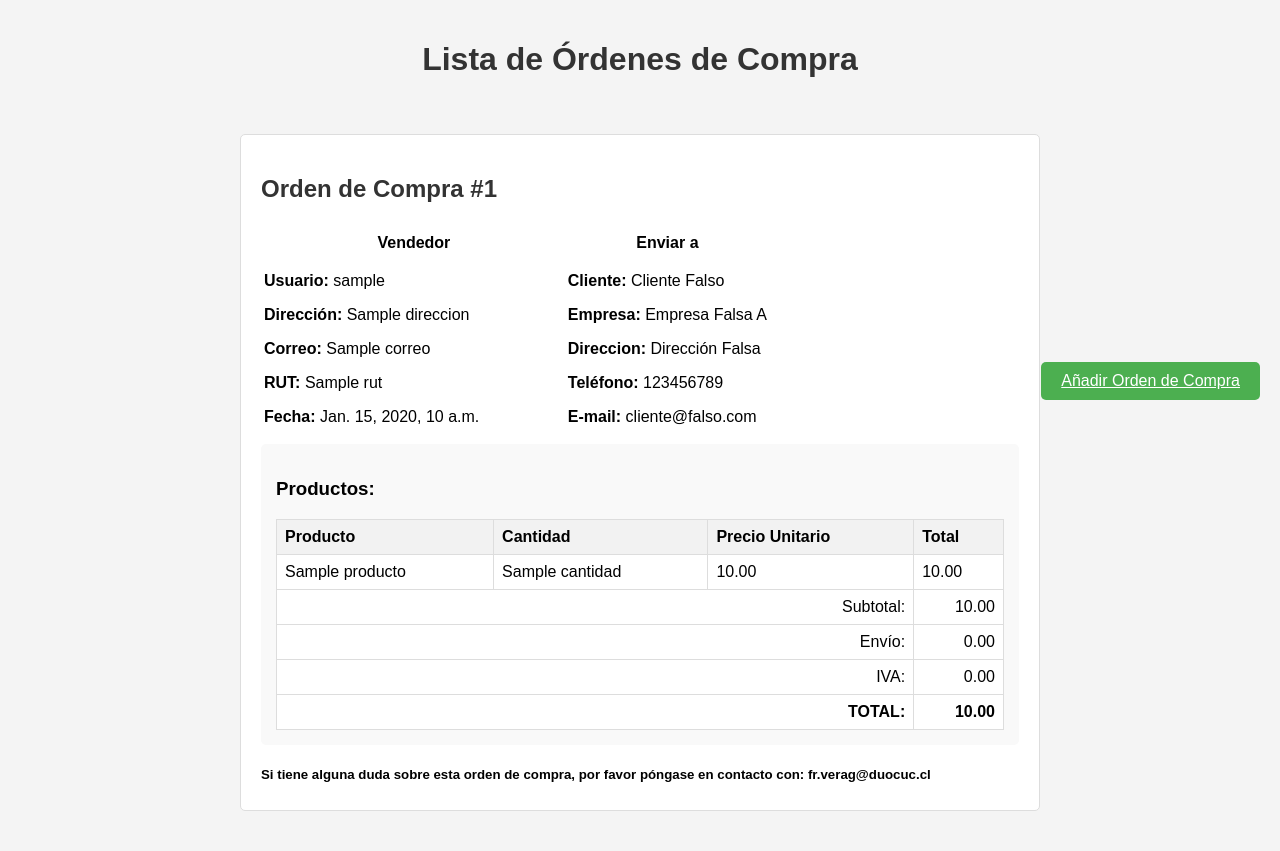
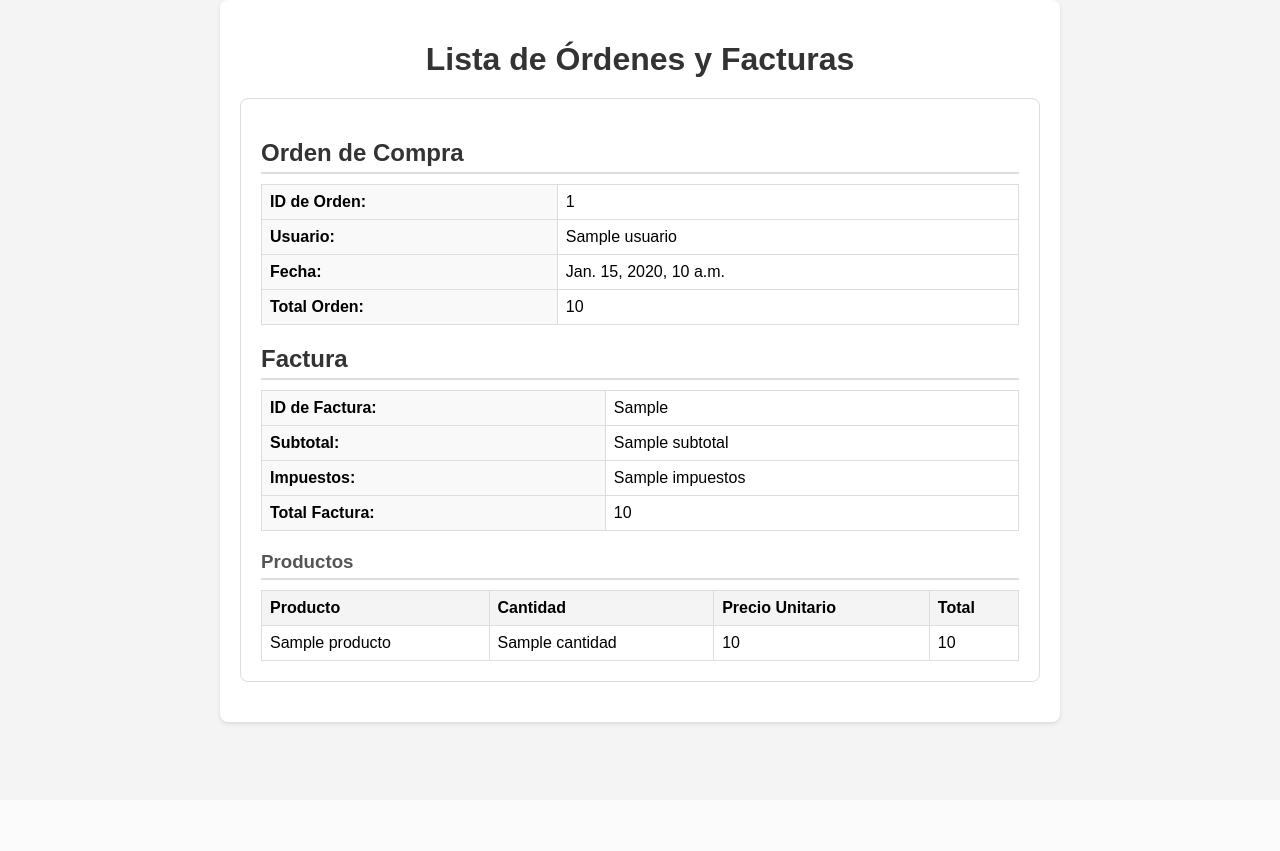
Before and after one commit to dngz/LimpioMarket, a Django app: template LimpioMarket/webMarket/templates/lista.html in a window 1280 px wide. After the commit the page ends 726 px from the top, so only its background shows below. Run offline with Django 5.2, Linux system fonts and the light colour scheme; the template is opened without the code that fills it: most values are stand-ins (such as "Sample title", 1, 10 or a date in 2020).

Commit message:
models, views, lista html, lista css modificadas

```diff
--- a/LimpioMarket/webMarket/static/css/lista.css
+++ b/LimpioMarket/webMarket/static/css/lista.css
@@ -9,6 +9,9 @@ body {
     max-width: 800px;
     margin: 0 auto;
     padding: 20px;
+    background-color: #fff;
+    border-radius: 8px;
+    box-shadow: 0 2px 4px rgba(0, 0, 0, 0.1);
 }
 
 h1 {
@@ -20,7 +23,7 @@ h1 {
 .orden {
     background-color: #fff;
     border: 1px solid #ddd;
-    border-radius: 5px;
+    border-radius: 8px;
     padding: 20px;
     margin-bottom: 20px;
 }
@@ -28,64 +31,53 @@ h1 {
 .orden h2 {
     color: #333;
     margin-bottom: 10px;
+    border-bottom: 2px solid #ddd;
+    padding-bottom: 5px;
 }
 
-.orden p {
-    margin-bottom: 5px;
+.orden .info-container {
+    margin-bottom: 15px;
 }
 
-.orden .productos-container {
-    background-color: #f9f9f9;
-    padding: 15px;
-    border-radius: 5px;
-    margin-top: 10px;
-}
-
-.orden .productos-container table {
+.orden .info-container table {
     width: 100%;
     border-collapse: collapse;
 }
 
-.orden .productos-container table th,
-.orden .productos-container table td {
+.orden .info-container table td {
+    padding: 8px;
     border: 1px solid #ddd;
-    padding: 8px;
     text-align: left;
 }
 
-.orden .productos-container table th {
-    background-color: #f2f2f2;
+.orden .info-container table td:first-child {
+    font-weight: bold;
+    background-color: #f9f9f9;
 }
 
-.orden .productos-container table td {
-    background-color: #fff;
+.productos-container {
+    margin-top: 20px;
 }
 
-.orden .productos-container .total-container {
-    margin-top: 10px;
-    text-align: right;
+.productos-container h3 {
+    color: #555;
+    margin-bottom: 10px;
+    border-bottom: 2px solid #ddd;
+    padding-bottom: 5px;
 }
 
-.orden .productos-container .total-container p {
+.productos-container table {
+    width: 100%;
+    border-collapse: collapse;
+}
+
+.productos-container table th, .productos-container table td {
+    padding: 8px;
+    border: 1px solid #ddd;
+    text-align: left;
+}
+
+.productos-container table th {
+    background-color: #f4f4f4;
     font-weight: bold;
 }
-
-.add-button {
-    position: fixed;
-    bottom: 50%;
-    right: 20px;
-    background-color: #4CAF50;
-    color: white;
-    border: none;
-    border-radius: 5px;
-    padding: 10px 20px;
-    font-size: 16px;
-    cursor: pointer;
-}
-
-.add-button:hover {
-    background-color: #45a049;
-}
-.orden .info-container table td:first-child {
-    width: 60%; /* Ajusta el valor según lo necesites */
-}
--- a/LimpioMarket/webMarket/templates/lista.html
+++ b/LimpioMarket/webMarket/templates/lista.html
@@ -1,47 +1,61 @@
 <!DOCTYPE html>
 <html>
 <head>
-    <title>Lista de Órdenes de Compra</title>
+    <title>Lista de Órdenes y Facturas</title>
     {% load static %}
     <link rel="stylesheet" href="{% static 'css/lista.css' %}">
-    <style>
-        /* Estilos CSS aquí */
-    </style>
 </head>
 <body>
     <div class="container">
-        <h1>Lista de Órdenes de Compra</h1><br>
-        <br>
-        {% for orden_info in ordenes_con_total %}
+        <h1>Lista de Órdenes y Facturas</h1>
+        {% for item in ordenes_con_factura %}
             <div class="orden">
-                <h2>Orden de Compra #{{ orden_info.orden.id }}</h2>
-                <br>
+                <h2>Orden de Compra</h2>
                 <div class="info-container">
                     <table>
                         <tr>
-                            <th>Vendedor</th>
-                            <th>Enviar a</th>
+                            <td>ID de Orden:</td>
+                            <td>{{ item.orden.id }}</td>
                         </tr>
                         <tr>
-                            <td>
-                                <p><strong>Usuario:</strong> {{ orden_info.orden.usuario.username }}</p>
-                                <p><strong>Dirección:</strong> {{ orden_info.orden.direccion }}</p>
-                                <p><strong>Correo:</strong> {{ orden_info.orden.correo }}</p>
-                                <p><strong>RUT:</strong> {{ orden_info.orden.rut }}</p>
-                                <p><strong>Fecha:</strong> {{ orden_info.orden.fecha }}</p>
-                            </td>
-                            <td>
-                                <p><strong>Cliente:</strong> Cliente Falso</p>
-                                <p><strong>Empresa:</strong> Empresa Falsa A</p>
-                                <p><strong>Direccion:</strong> Dirección Falsa</p>
-                                <p><strong>Teléfono:</strong> 123456789</p>
-                                <p><strong>E-mail:</strong> cliente@falso.com</p>
-                            </td>
+                            <td>Usuario:</td>
+                            <td>{{ item.orden.usuario.nombre_usuario }}</td>
+                        </tr>
+                        <tr>
+                            <td>Fecha:</td>
+                            <td>{{ item.orden.fecha }}</td>
+                        </tr>
+                        <tr>
+                            <td>Total Orden:</td>
+                            <td>{{ item.total }}</td>
                         </tr>
                     </table>
                 </div>
+
+                <h2>Factura</h2>
+                <div class="info-container">
+                    <table>
+                        <tr>
+                            <td>ID de Factura:</td>
+                            <td>{{ item.factura.numero_factura }}</td>
+                        </tr>
+                        <tr>
+                            <td>Subtotal:</td>
+                            <td>{{ item.factura.subtotal }}</td>
+                        </tr>
+                        <tr>
+                            <td>Impuestos:</td>
+                            <td>{{ item.factura.impuestos }}</td>
+                        </tr>
+                        <tr>
+                            <td>Total Factura:</td>
+                            <td>{{ item.factura.total }}</td>
+                        </tr>
+                    </table>
+                </div>
+
                 <div class="productos-container">
-                    <h3>Productos:</h3>
+                    <h3>Productos</h3>
                     <table>
                         <thead>
                             <tr>
@@ -52,40 +66,19 @@
                             </tr>
                         </thead>
                         <tbody>
-                            {% for producto in orden_info.orden.productos.all %}
+                            {% for detalle in item.detalles %}
                                 <tr>
-                                    <td>{{ producto.nombre }}</td>
-                                    <td>{{ producto.cantidad }}</td>
-                                    <td>{{ producto.precio|floatformat:2 }}</td>
-                                    <td>{{ producto.precio_total|floatformat:2 }}</td>
+                                    <td>{{ detalle.producto.nombre }}</td>
+                                    <td>{{ detalle.cantidad }}</td>
+                                    <td>{{ detalle.producto.precio }}</td>
+                                    <td>{{ detalle.total }}</td>
                                 </tr>
                             {% endfor %}
                         </tbody>
-                        <tfoot>
-                            <tr>
-                                <td colspan="3" class="total-container">Subtotal:</td>
-                                <td class="total-container">{{ orden_info.total|floatformat:2 }}</td>
-                            </tr>
-                            <tr>
-                                <td colspan="3" class="total-container">Envío:</td>
-                                <td class="total-container">0.00</td>
-                            </tr>
-                            <tr>
-                                <td colspan="3" class="total-container">IVA:</td>
-                                <td class="total-container">0.00</td>
-                            </tr>
-                            <tr>
-                                <td colspan="3" class="total-container"><strong>TOTAL:</strong></td>
-                                <td class="total-container"><strong>{{ orden_info.total|floatformat:2 }}</strong></td>
-                            </tr>
-                        </tfoot>
                     </table>
                 </div>
-                <h5 style="margin-bottom: 1%;">Si tiene alguna duda sobre esta orden de compra, por favor póngase en contacto con: fr.verag@duocuc.cl</h5>
             </div>
         {% endfor %}
     </div>
-
-    <a href="{% url 'orden_de_compra' %}" class="add-button">Añadir Orden de Compra</a>
 </body>
 </html>
```
Also changed, not shown: LimpioMarket/webMarket/models.py (+10 -0 lines), LimpioMarket/webMarket/views.py (+38 -8 lines), LimpioMarket/db.sqlite3, LimpioMarket/webMarket/migrations/0001_initial.py, LimpioMarket/webMarket/migrations/0002_carritodecompra.py (deleted), LimpioMarket/webMarket/migrations/0003_usuario_user.py (deleted), LimpioMarket/webMarket/migrations/0004_remove_usuario_user.py (deleted), LimpioMarket/webMarket/migrations/0005_alter_usuario_options_and_more.py (deleted), LimpioMarket/webMarket/migrations/0006_alter_carritodecompra_usuario.py (deleted), LimpioMarket/webMarket/migrations/0007_ordendecompra_direccion.py (deleted), LimpioMarket/webMarket/migrations/0008_alter_detallepedido_id_and_more.py (deleted).
